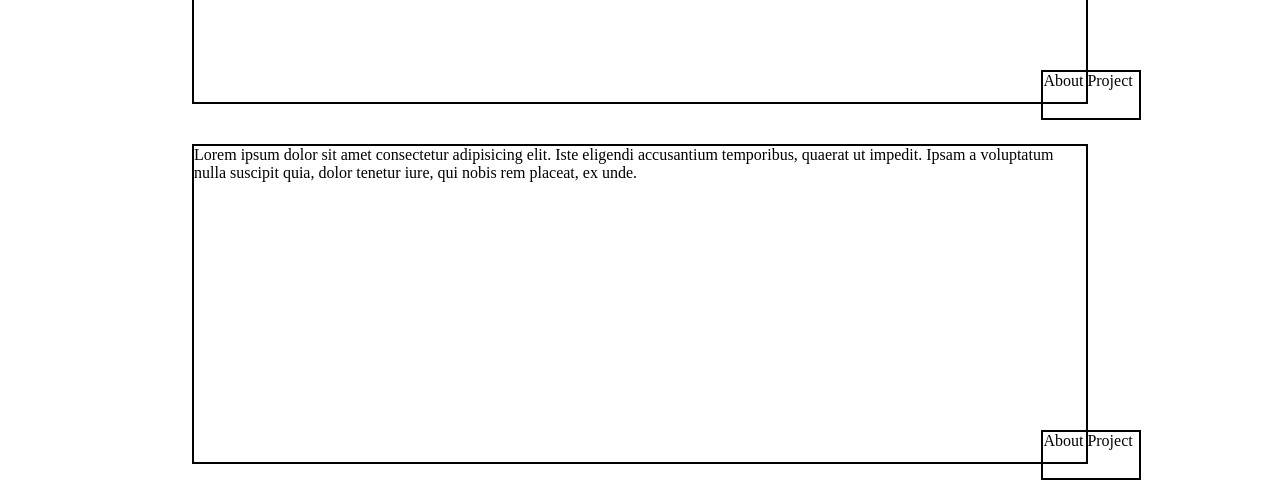
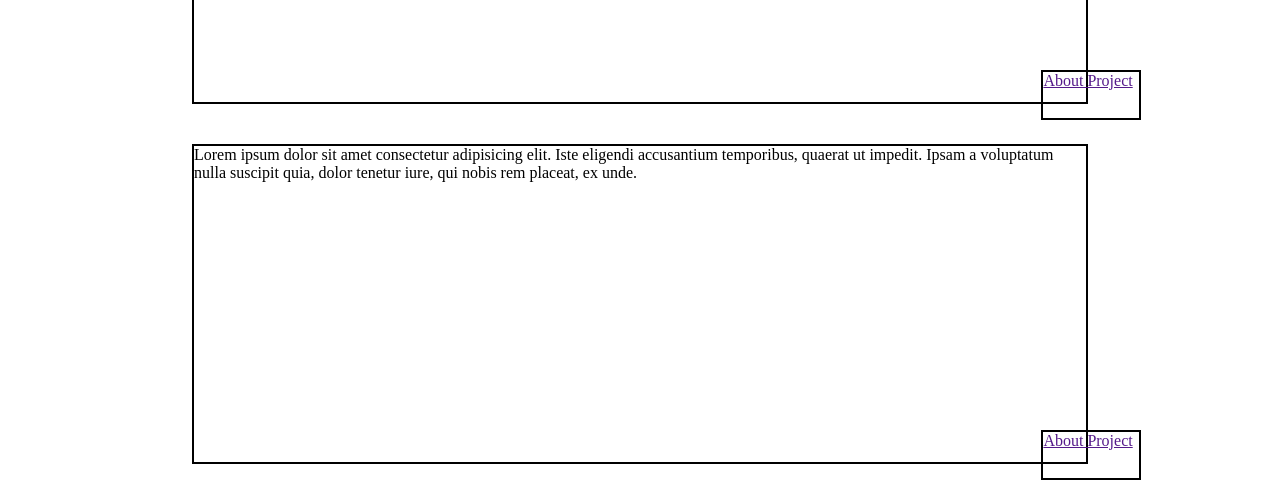
Before and after one commit to vencut23/portfolio, a plain HTML site: page index.html in a window 1280 px wide. Shown: the part 2350-2843 px from the top of the page. Drawn offline with Linux system fonts and the light colour scheme.

Commit message:
Update index.html

```diff
--- a/index.html
+++ b/index.html
@@ -85,9 +85,9 @@
                  Lorem ipsum dolor sit amet consectetur adipisicing elit. Iste eligendi accusantium temporibus, quaerat ut impedit. Ipsam a voluptatum nulla suscipit quia, dolor tenetur iure, qui nobis rem placeat, ex unde.
               </p>
            </div>
-           <div class="about-project">
+           <a href="" class="about-project">
             About Project
-           </div>
+           </a>
          </div>
          <div class="project">
             <div class="img"></div>
@@ -96,9 +96,9 @@
                  Lorem ipsum dolor sit amet consectetur adipisicing elit. Iste eligendi accusantium temporibus, quaerat ut impedit. Ipsam a voluptatum nulla suscipit quia, dolor tenetur iure, qui nobis rem placeat, ex unde.
               </p>
            </div>
-           <div class="about-project">
+           <a href="" class="about-project">
             About Project
-           </div>
+           </a>
          </div>
         </div>
     </div>
```
